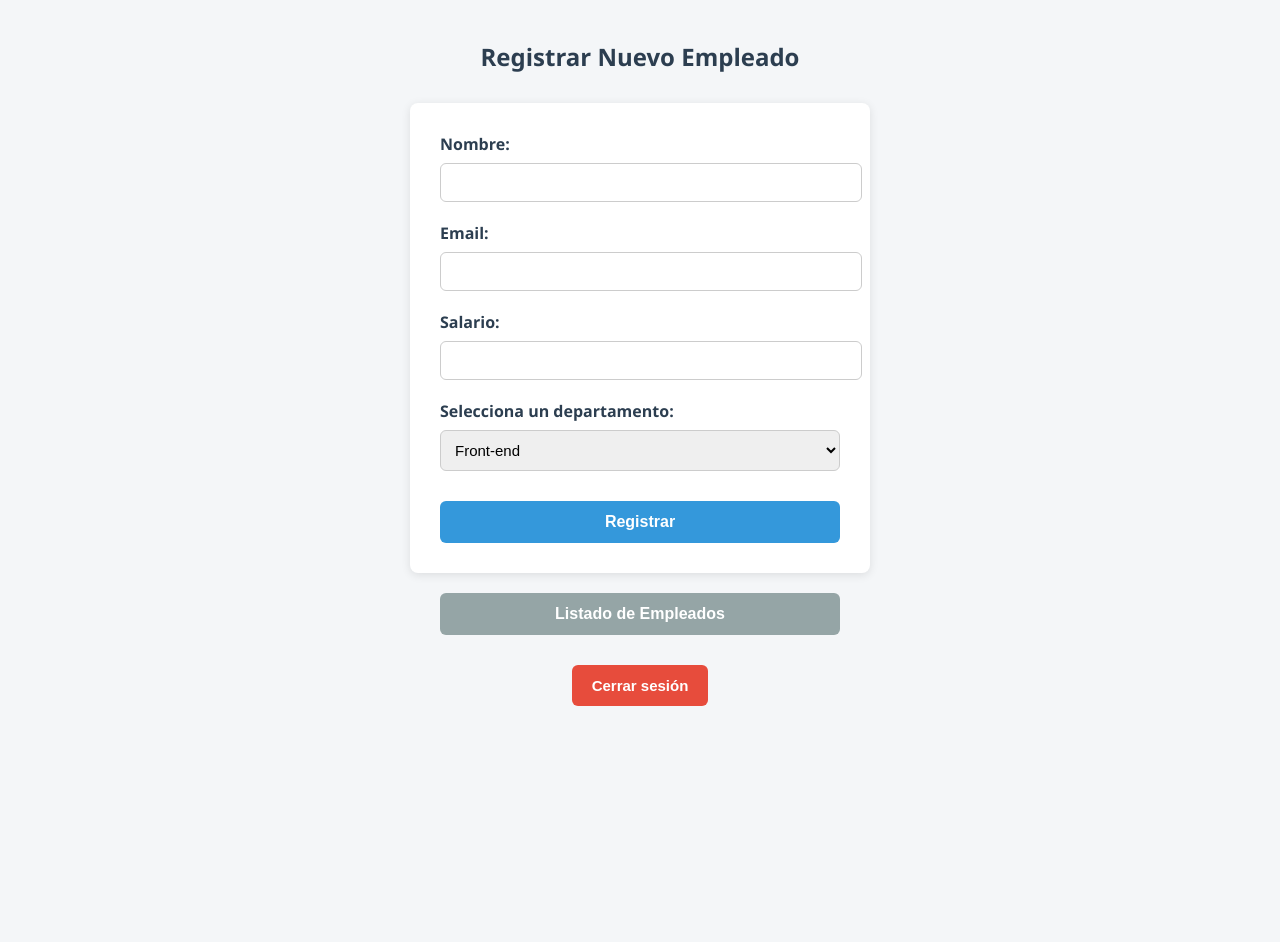
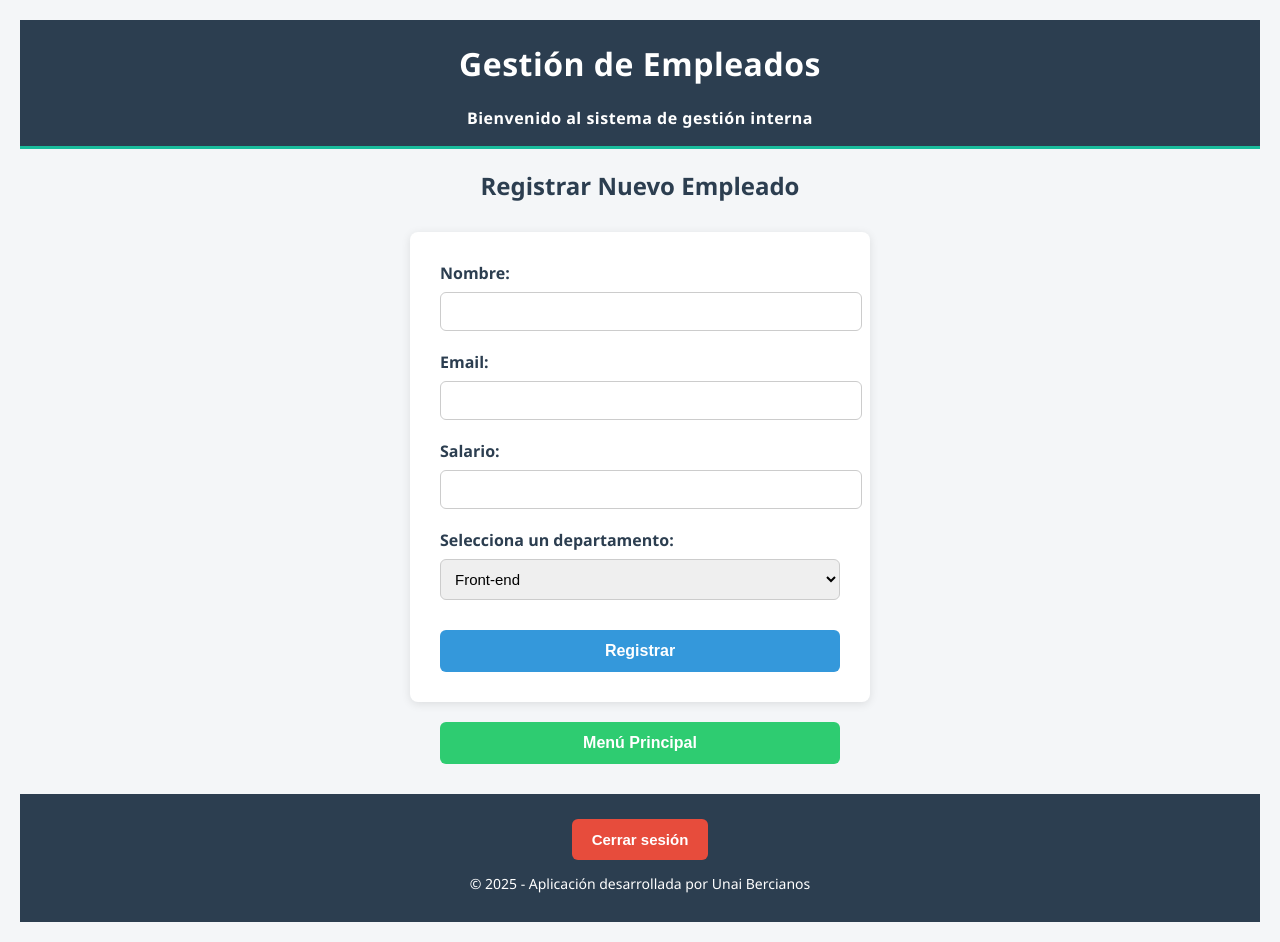
Before and after one commit to Unaiber/Gesti-n-de-Empleados, a plain HTML site: page src/main/webapp/gestor/altaEmpleados.html in a window 1280 px wide. Before the commit the page ends 800 px from the top, so only its background shows below. Drawn offline with Linux system fonts and the light colour scheme.

Commit message:
Versión 1.0 Finalizada

```diff
--- a/src/main/webapp/gestor/altaEmpleados.html
+++ b/src/main/webapp/gestor/altaEmpleados.html
@@ -4,9 +4,15 @@
 <meta charset="UTF-8">
 <title>Insert title here</title>
 <link rel="stylesheet" href = "estilosAlta.css">
+<link rel="stylesheet" href="estilosHeaderFooter.css">
 
 </head>
 <body>
+<header class="main-header">
+    <h1>Gestión de Empleados</h1>
+    <p>Bienvenido al sistema de gestión interna</p>
+</header>
+<main>
 <h2>Registrar Nuevo Empleado</h2>
   <form action="../GestionEmpleados" method="POST" class = "form-alta">
     <label for="nombre">Nombre:</label>
@@ -29,13 +35,17 @@
 
 
   </form>
+  </main>
 
-   <a href = "listadoEmpleados.html" id="listado">
-    <button>Listado de Empleados</button>
+
+   <a href = "panelPrincipal.html" id="botonMenú">
+    <button>Menú Principal</button>
     </a>
-     <footer>
-        <button onclick="logout()">Cerrar sesión</button>
-    </footer>
+     <footer class="main-footer">
+	<button onclick="logout()">Cerrar sesión</button>
+    <p>&copy; 2025 - Aplicación desarrollada por Unai Bercianos</p>
+</footer>
+
 
     <script>
         // Función de logout
--- a/src/main/webapp/gestor/estilosAlta.css
+++ b/src/main/webapp/gestor/estilosAlta.css
@@ -63,7 +63,7 @@ button.btn:hover {
     background-color: #2980b9;
 }
 
-#listado {
+#botonMenú {
     display: block;
     width: 400px;
     margin: 20px auto 0;
@@ -71,9 +71,9 @@ button.btn:hover {
     text-decoration: none;
 }
 
-#listado button {
+#botonMenú button {
     width: 100%;
-    background-color: #95a5a6;
+    background-color: #2ecc71;
     border: none;
     color: white;
     padding: 12px;
@@ -83,34 +83,18 @@ button.btn:hover {
     cursor: pointer;
 }
 
-#listado button:hover {
-    background-color: #7f8c8d;
-}
-
-footer {
-    margin-top: 30px;
-    text-align: center;
-}
-
-footer button {
-    background-color: #e74c3c;
-    border: none;
-    color: white;
-    padding: 12px 20px;
-    font-size: 15px;
-    border-radius: 6px;
-    cursor: pointer;
-    font-weight: 600;
+#botonMenú button:hover {
+    background-color: #27ae60;
 }
 
 /* --- Responsive --- */
 @media (max-width: 500px) {
-    form.form-alta, #listado {
+    form.form-alta, #botonMenú {
         width: 90%;
         padding: 20px;
     }
 
-    button.btn, #listado button {
+    button.btn, #botonMenú button {
         font-size: 14px;
         padding: 10px;
     }
--- a/src/main/webapp/gestor/estilosAltaUs.css
+++ b/src/main/webapp/gestor/estilosAltaUs.css
@@ -61,15 +61,15 @@
         background-color: #2980b9;
     }
 
-    #listado {
+    #botonMenu {
         display: block;
         width: 400px;
         margin: 20px auto;
     }
 
-    #listado button {
+    #botonMenu button {
         width: 100%;
-        background-color: #95a5a6;
+        background-color: #2ecc71;
         border: none;
         color: white;
         padding: 12px;
@@ -79,28 +79,13 @@
         cursor: pointer;
     }
 
-    #listado button:hover {
-        background-color: #7f8c8d;
+    #botonMenu button:hover {
+        background-color: #27ae60;
     }
 
-    footer {
-        margin-top: 30px;
-        text-align: center;
-    }
-
-    footer button {
-        background-color: #e74c3c;
-        border: none;
-        color: white;
-        padding: 12px 20px;
-        font-size: 15px;
-        border-radius: 6px;
-        cursor: pointer;
-        font-weight: 600;
-    }
 
     @media (max-width: 500px) {
-        form.form-alta, #listado {
+        form.form-alta, #botonMenu {
             width: 90%;
             padding: 20px;
         }
--- /dev/null
+++ b/src/main/webapp/gestor/estilosHeaderFooter.css
@@ -0,0 +1,50 @@
+header {
+   background-color: #2c3e50; /* Azul grisáceo elegante */
+    color: white;
+    padding: 1px 0;
+    text-align: center;
+    font-size: 16px;
+    font-weight: 600;
+    letter-spacing: 0.5px;
+    border-bottom: 3px solid #1abc9c; /* Línea decorativa verde-agua */
+}
+
+
+footer {
+    background-color: #2c3e50;
+    color: white;
+    margin-top: 30px;
+    padding: 15px 0;
+    text-align: center;
+    font-size: 14px;
+    font-weight: 500;
+}
+
+
+footer button {
+    background-color: #e74c3c;
+    border: none;
+    color: white;
+    padding: 12px 20px;
+    font-size: 15px;
+    border-radius: 6px;
+    cursor: pointer;
+    font-weight: 600;
+    margin-top: 10px;
+    transition: background-color 0.3s ease;
+}
+
+footer button:hover {
+    background-color: #c0392b;
+}
+
+/* --- Responsive --- */
+@media (max-width: 600px) {
+    header {
+        font-size: 18px;
+        padding: 8px 0;
+    }
+    footer {
+        font-size: 12px;
+    }
+}
--- a/src/main/webapp/gestor/estilosListado.css
+++ b/src/main/webapp/gestor/estilosListado.css
@@ -69,7 +69,7 @@ button:hover {
     background-color: #2980b9;
 }
 
-#alta {
+#botonMenu {
     display: block;
     width: 220px;
     margin: 20px auto;
@@ -84,26 +84,9 @@ button:hover {
     transition: background-color 0.3s;
 }
 
-#alta:hover {
+#botonMenu:hover {
     background-color: #27ae60;
 }
-
-footer {
-    margin-top: 30px;
-    text-align: center;
-}
-
-footer button {
-    background-color: #e74c3c;
-    border: none;
-    color: white;
-    padding: 12px 20px;
-    font-size: 15px;
-    border-radius: 6px;
-    cursor: pointer;
-    font-weight: 600;
-}
-
 
 
 @media (max-width: 768px) {
--- a/src/main/webapp/gestor/estilosPPrincipal.css
+++ b/src/main/webapp/gestor/estilosPPrincipal.css
@@ -52,25 +52,6 @@ h2 {
     font-size: 14px;
 }
 
-footer {
-    margin-top: 30px;
-    text-align: center;
-}
-
-footer button {
-    background-color: #e74c3c;
-    border: none;
-    color: white;
-    padding: 12px 20px;
-    font-size: 15px;
-    border-radius: 6px;
-    cursor: pointer;
-    font-weight: 600;
-}
-
-footer button:hover {
-    background-color: #c0392b;
-}
 
 /* Responsive */
 @media (max-width: 600px) {
```
Also changed, not shown: src/main/webapp/gestor/altaUsuarios.html (+13 -4 lines), src/main/webapp/gestor/editorEmpleados.html (+11 -6 lines), src/main/webapp/gestor/empleados.html (deleted, +0 -28 lines), src/main/webapp/gestor/index.html (+5 -1 lines), src/main/webapp/gestor/listadoEmpleados.html (+11 -4 lines), src/main/webapp/gestor/panelPrincipal.html (+9 -4 lines), 8 other files.
